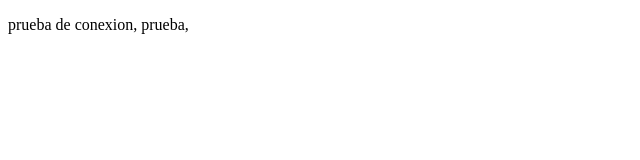
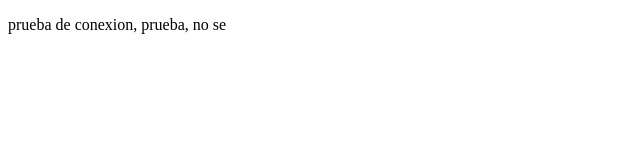
Before and after one commit to Jesus2519/proyectoDemoCursoPrework, a plain HTML site: page index.html in a window 1280 px wide. Shown: the full height of the page, 0-640 px from the left. Drawn offline with Linux system fonts and the light colour scheme.

Commit message:
cambios agregamos

```diff
--- a/index.html
+++ b/index.html
@@ -8,7 +8,7 @@
 </head>
 <body>
     <p>
-        prueba de conexion, prueba,
+        prueba de conexion, prueba, no se
     </p>
 </body>
 </html>
```
